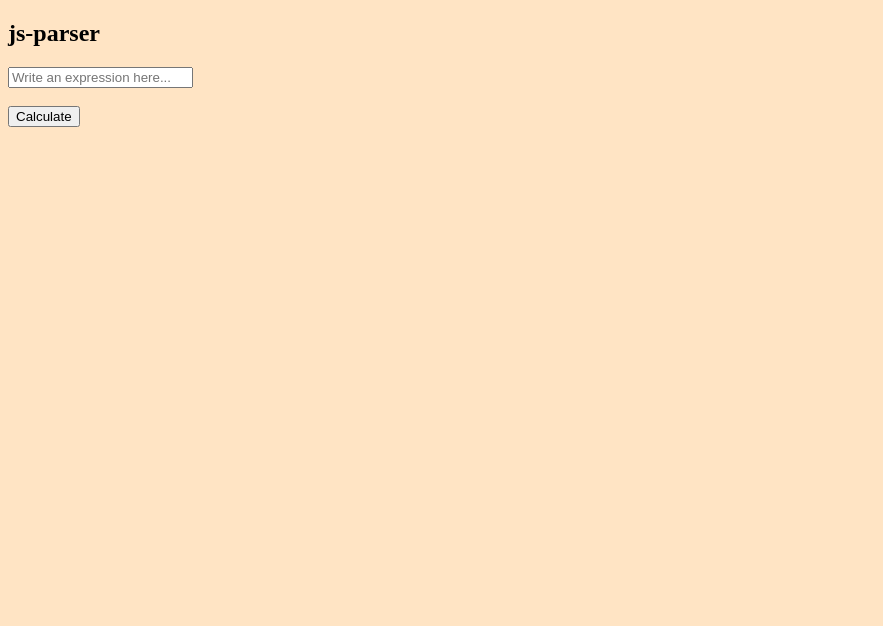
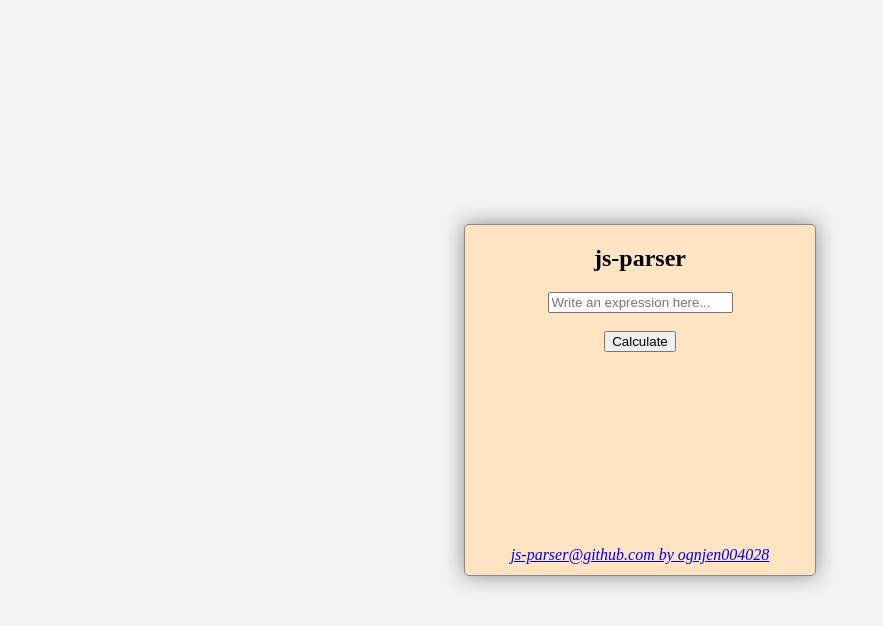
Before and after one commit to ognjen004028/js-parser, a plain HTML site: page index.html in a window 1280 px wide. Shown: the whole page, without its empty margins (0-883 px from the left). Drawn offline with Linux system fonts and the light colour scheme.

Commit message:
added stylesheet

```diff
--- a/index.html
+++ b/index.html
@@ -4,17 +4,20 @@
     <meta charset="UTF-8">
     <meta name="viewport" content="width=device-width, initial-scale=1.0">
     <title>js-parser</title>
+    <link rel="stylesheet" href="style.css">
 
 </head>
 
-<body style="background-color: bisque;">
+<body style="background-color: rgb(243, 243, 243);">
     <div id="wrapper-div">
         <h2>js-parser</h2>
         <input type="text" id="expression" placeholder="Write an expression here..."><br><br>
-        <button id="calculate">Calculate</button><br>
+        <button id="calculate">Calculate</button> <br><br>
         <div id="result"></div>
 
+        <footer style="margin-top: 11em; font-style: italic;"><a href="https://github.com/ognjen004028/js-parser">js-parser@github.com by ognjen004028</a></footer>
     </div>
+
 
     <script src="parser.js"></script>
 </body>
--- /dev/null
+++ b/style.css
@@ -0,0 +1,13 @@
+#wrapper-div{
+    width: 350px;
+    height: 350px;
+    border-radius: 5px;
+    border: 1px solid hsla(0, 0%, 43%, 0.765);
+    text-align: center;
+    position: absolute;
+    top: 50%;
+    left: 50%;
+    transform: translate(-50%, -50%);
+    background-color: bisque;
+    box-shadow: 0px 0px 20px hsla(0, 0%, 43%, 0.765);
+}
```
